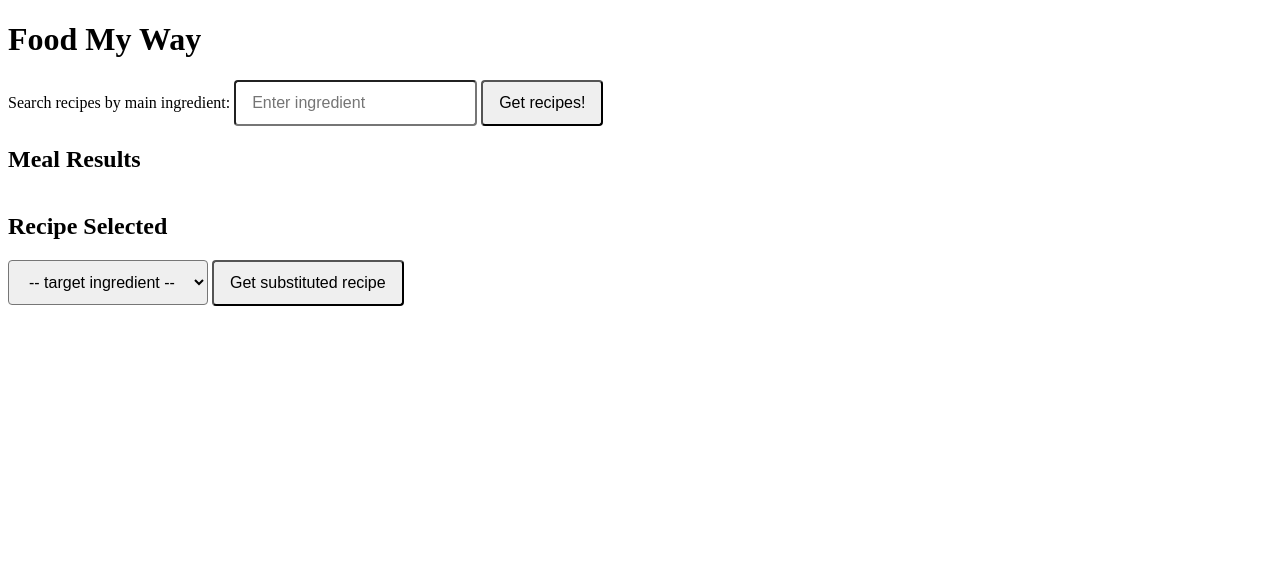
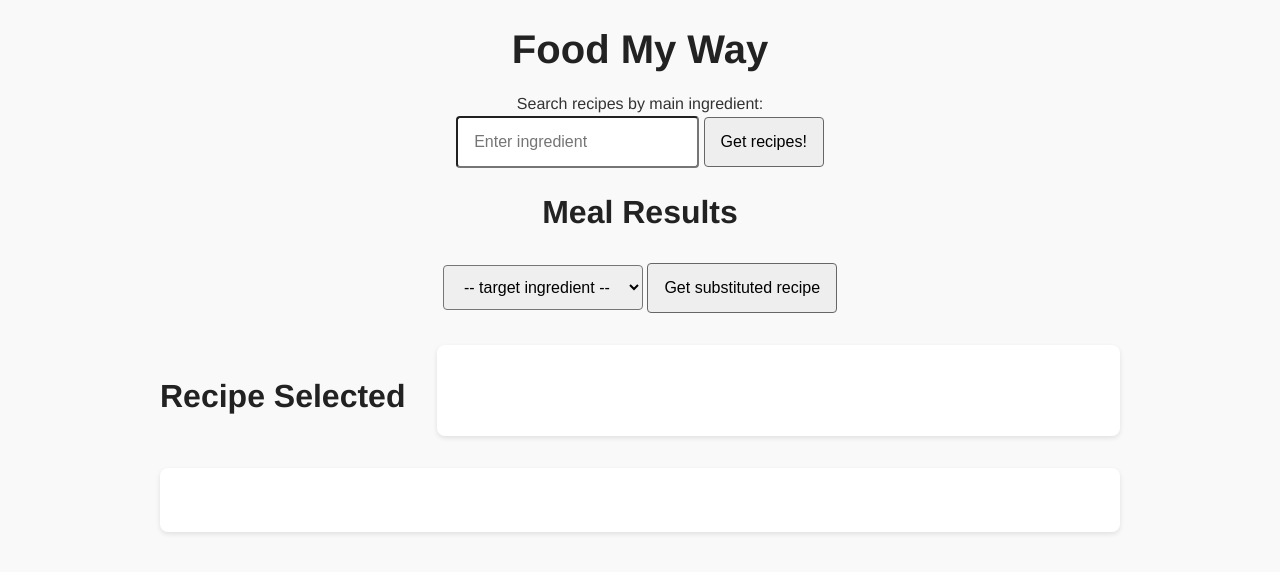
Before and after one commit to fac-32/Pro0930-Food-My-Way, a website with bundled scripts: page public/index.html in a window 1280 px wide. Built offline with nearby package versions, Linux system fonts and the light colour scheme.

Commit message:
changes to meal-container and recipe displaying componenets of UI. NOTE: meal-cards displayed wrongly (no scroll bar) and original/substituted recipes not appearing side-by-side

```diff
--- a/public/index.html
+++ b/public/index.html
@@ -26,6 +26,16 @@
             <h2>Meal Results</h2>
             <ul id="mealsContainer" class="meals-grid"></ul>
 
+             <!-- Substitution Section -->
+            <form id="substitute-form">
+                <select id="target-ingredient" name="target">
+                    <option>-- target ingredient --</option>
+                </select>
+                <button type="submit">Get substituted recipe</button>
+            </form>
+
+            <!-- Recipe Panels Container: Flexbox container -->
+            <div id="recipe-panels-container">
             <!-- Recipe Display -->
              <h2>Recipe Selected</h2>
             <section id="recipe-container" class="recipe-display">
@@ -34,14 +44,6 @@
                 <div id="recipe-instructions"></div>
             </section>
 
-            <!-- Substitution Section -->
-            <form id="substitute-form">
-                <select id="target-ingredient" name="target">
-                    <option>-- target ingredient --</option>
-                </select>
-                <button type="submit">Get substituted recipe</button>
-            </form>
-
             <!-- New Recipe Display -->
             <section id="new-recipe-container" class="recipe-display">
                 <div id="new-recipe-title"></div>
@@ -49,6 +51,7 @@
                 <ul id="new-recipe-ingredients"></ul>
                 <div id="new-recipe-instructions"></div>
             </section>
+            </div>
         </main>
 
         <!-- Load scripts as modules -->
--- a/public/style.css
+++ b/public/style.css
@@ -1,11 +1,91 @@
 
+/* Set a unified font for the entire page */
+body {
+  font-family: 'Helvetica Neue', Arial, sans-serif;
+  margin: 0;
+  padding: 0;
+  text-align: center; /* Center text & inline elements horizontally */
+  background-color: #f9f9f9;
+  color: #333;
+}
 
+h1, h2, h3 {
+  font-weight: bold;
+  color: #222;
+  font-family: inherit;
+  margin-bottom: 0.5em;
+}
+
+h1 { font-size: 2.5rem; }
+h2 { font-size: 2rem; }
+h3 { font-size: 1.5rem; }
+
+/* Normal text size */
+p, div, label, input, button, ul, li {
+  font-size: 1rem;
+  line-height: 1.5;
+}
+
+/* Flexbox container for the two recipe panels */
+#recipe-panels-container {
+  display: flex;
+  justify-content: center;
+  gap: 2rem;
+  padding: 1rem;
+  flex-wrap: wrap;
+  margin: 1rem auto;
+  max-width: 960px;
+}
+
+/* Style individual recipe panels */
+.recipe-display {
+  background: white;
+  border-radius: 8px;
+  box-shadow: 0 2px 5px rgba(0,0,0,0.1);
+  padding: 1.5rem;
+  flex: 1 1 400px;
+  min-width: 300px;
+  text-align: left;
+}
+
+/* Center forms and other blocks */
+form, #ingredient-form, #substitute-form, #mealsContainer {
+  margin: 1rem auto;
+  max-width: 400px;
+  text-align: center;
+}
+
+/* Buttons styling */
+button {
+  cursor: pointer;
+  padding: 0.6em 1.2em;
+  border-radius: 5px;
+  border: 1px solid #666;
+  background-color: #eee;
+  transition: background-color 0.3s ease;
+  font-size: 1rem;
+}
+
+button:hover, button:focus {
+  background-color: #ddd;
+  outline: none;
+}
+
+/* Grid layout for meal cards */
 .meals-grid {
   display: grid;
   grid-template-columns: repeat(auto-fill, minmax(200px, 1fr));
   gap: 1rem;
   padding: 0 1rem;
+
+  max-width: 100%;          /* restrict width */
+  max-height: 400px;        /* example max height */
+  overflow-x: auto;         /* horizontal scrollbar if necessary */
+  overflow-y: hidden;       /* no vertical scroll */
+  white-space: nowrap;      /* prevent wrapping inside container */
+  grid-auto-flow: column;   /* arrange grid items in a row */
 }
+
 
 .meal-card {
   background: white;
```
